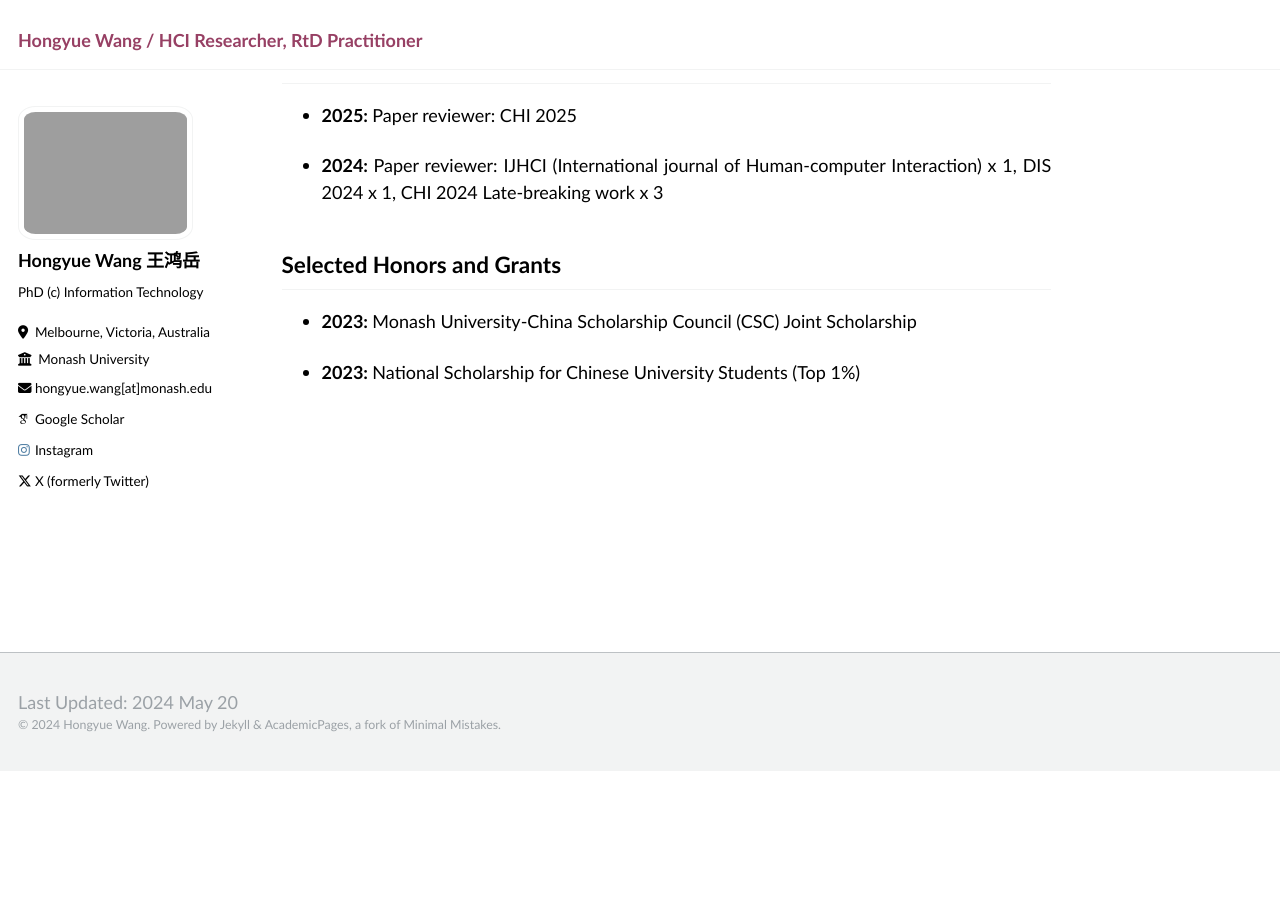
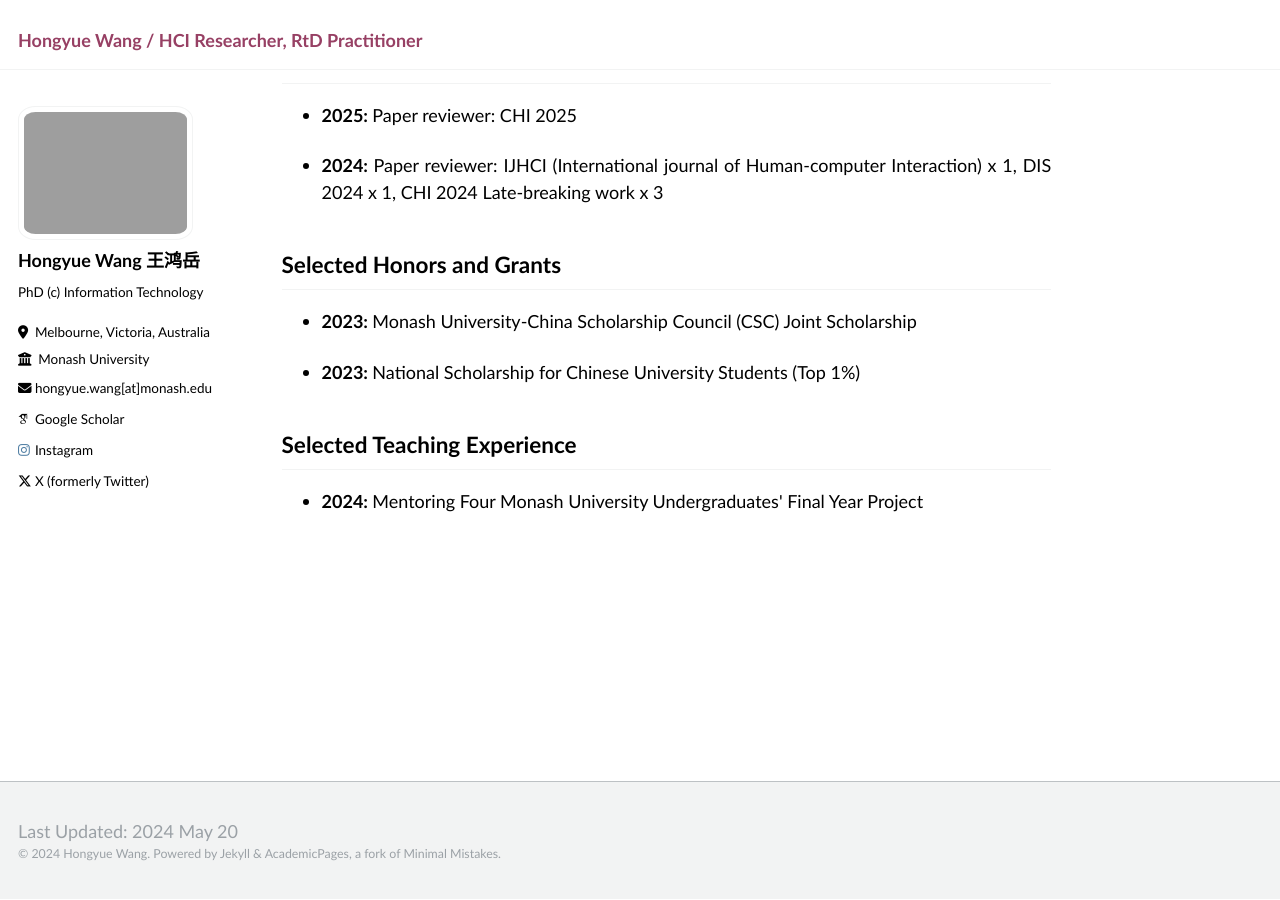
Before and after one commit to hongyue-howard-wang/hongyue-howard-wang.github.io, a Jekyll site: the page built from _pages/about.md, in a window 1280 px wide and 900 px high, scrolled down 1873 px. Built offline with Jekyll 4.4.1, drawn with Linux system fonts in a browser that asks for light colours; nearby versions of some CDN libraries; some web fonts are replaced; before the commit the page ends 2644 px from its top, so only the background shows below that.

Commit message:
Update about.md

```diff
--- a/_pages/about.md
+++ b/_pages/about.md
@@ -105,3 +105,8 @@ Human-Computer Interaction, Extended Reality, Interactive System, Deep Learning,
 <li><p style="text-align:justify"><b>2023: </b> Monash University-China Scholarship Council (CSC) Joint Scholarship</p></li>
 <li><p style="text-align:justify"><b>2023: </b> National Scholarship for Chinese University Students (Top 1%)</p></li>
 </ul>
+
+<h2>Selected Teaching Experience</h2>
+<ul>
+<li><p style="text-align:justify"><b>2024: </b> Mentoring Four Monash University Undergraduates' Final Year Project</p></li>
+</ul>
```
